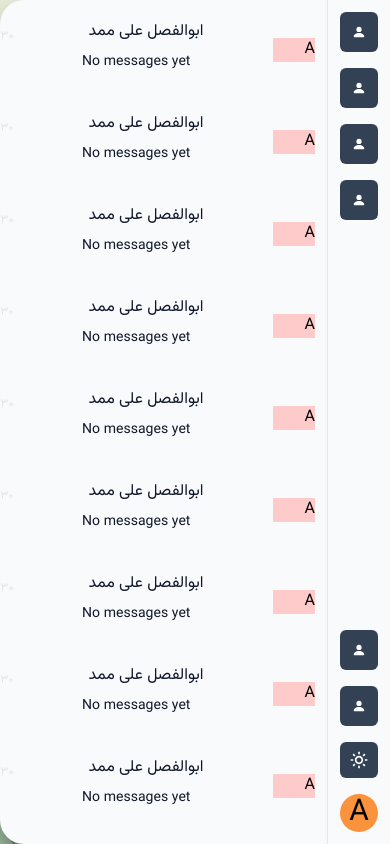
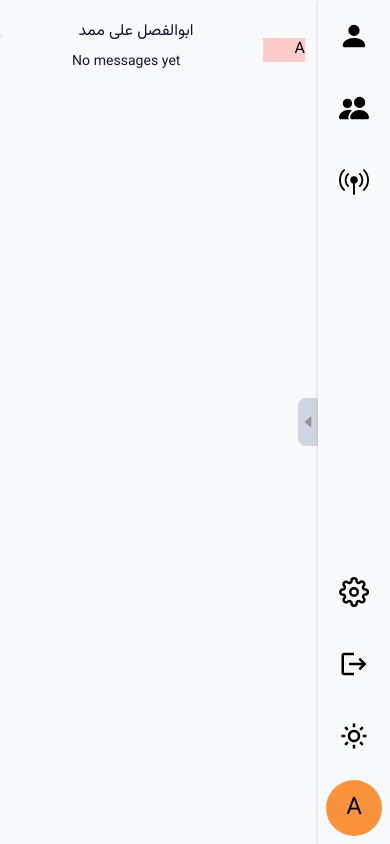
Before and after one commit to Mohaymen-Academy/FE-TEAM2-Messenger, a React (Vite) app: page /chat in a window 390 px wide. Built offline with nearby package versions, Linux system fonts and the light colour scheme.

Commit message:
work on layout responsiveness, finish desktop sidebar

```diff
--- a/src/App.tsx
+++ b/src/App.tsx
@@ -1,17 +1,14 @@
 import { useSelector } from "react-redux";
-import ThemeToggle from "./components/conversation/ThemeToggle";
-import { Route, Routes, useNavigate } from "react-router-dom";
+import { Route, Routes } from "react-router-dom";
 import Chat from "./pages/chat/Chat";
 import Auth from "./pages/auth/Auth";
 import SignUp from "./components/auth/SignUp";
 import Login from "./components/auth/Login";
 
 import Emoji from "./components/feed/input/Emoji";
-import { useEffect } from "react";
 import { StoreStateTypes } from "./utils/types";
 
 function App() {
-  const navigate = useNavigate();
   const { theme } = useSelector((store: StoreStateTypes) => store.app);
 
   // useEffect(() => {
--- a/src/components/conversation/ConversationItem.tsx
+++ b/src/components/conversation/ConversationItem.tsx
@@ -1,8 +1,7 @@
 import { FaDotCircle } from "react-icons/fa";
 import { useState } from "react";
-import { FiEdit3 } from "react-icons/fi";
-import { RiDeleteBinLine } from "react-icons/ri";
 import Paragraph from "../ui/paragraph/Paragraph";
+import { useNavigate, createSearchParams } from "react-router-dom";
 
 interface ConversationItemProps {
   conversation: any;
@@ -20,13 +19,19 @@ const ConversationItem: React.FC<ConversationItemProps> = ({
   onDeleteConversation,
 }) => {
   const [menuOpen, setMenuOpen] = useState(false);
+  const navigate = useNavigate();
 
   const conversationLatestMessage =
     conversation?.latestMessage?.body || "No messages yet";
 
   const handleClick = (event: React.MouseEvent) => {
     if (event.type === "click") {
-      // onClickConversation(conversation.id, hasSeenLatestMassage);
+      navigate({
+        pathname: "/chat",
+        search: createSearchParams({
+          conversationId: "111111",
+        }).toString(),
+      });
     } else if (event.type === "contextmenu") {
       event.preventDefault();
       setMenuOpen(true);
--- a/src/components/conversation/ConversationList.tsx
+++ b/src/components/conversation/ConversationList.tsx
@@ -12,111 +12,6 @@ const ConversationList: React.FC<ConversationListProps> = ({}) => {
         conversation={{ a: 1 }}
         isSelected={false}
       />
-      <ConversationItem
-        hasSeenLatestMassage
-        onDeleteConversation={() => {}}
-        onClickConversation={() => {}}
-        conversation={{ a: 1 }}
-        isSelected={false}
-      />
-      <ConversationItem
-        hasSeenLatestMassage
-        onDeleteConversation={() => {}}
-        onClickConversation={() => {}}
-        conversation={{ a: 1 }}
-        isSelected={false}
-      />{" "}
-      <ConversationItem
-        hasSeenLatestMassage
-        onDeleteConversation={() => {}}
-        onClickConversation={() => {}}
-        conversation={{ a: 1 }}
-        isSelected={false}
-      />{" "}
-      <ConversationItem
-        hasSeenLatestMassage
-        onDeleteConversation={() => {}}
-        onClickConversation={() => {}}
-        conversation={{ a: 1 }}
-        isSelected={false}
-      />{" "}
-      <ConversationItem
-        hasSeenLatestMassage
-        onDeleteConversation={() => {}}
-        onClickConversation={() => {}}
-        conversation={{ a: 1 }}
-        isSelected={false}
-      />{" "}
-      <ConversationItem
-        hasSeenLatestMassage
-        onDeleteConversation={() => {}}
-        onClickConversation={() => {}}
-        conversation={{ a: 1 }}
-        isSelected={false}
-      />{" "}
-      <ConversationItem
-        hasSeenLatestMassage
-        onDeleteConversation={() => {}}
-        onClickConversation={() => {}}
-        conversation={{ a: 1 }}
-        isSelected={false}
-      />{" "}
-      <ConversationItem
-        hasSeenLatestMassage
-        onDeleteConversation={() => {}}
-        onClickConversation={() => {}}
-        conversation={{ a: 1 }}
-        isSelected={false}
-      />{" "}
-      <ConversationItem
-        hasSeenLatestMassage
-        onDeleteConversation={() => {}}
-        onClickConversation={() => {}}
-        conversation={{ a: 1 }}
-        isSelected={false}
-      />{" "}
-      <ConversationItem
-        hasSeenLatestMassage
-        onDeleteConversation={() => {}}
-        onClickConversation={() => {}}
-        conversation={{ a: 1 }}
-        isSelected={false}
-      />{" "}
-      <ConversationItem
-        hasSeenLatestMassage
-        onDeleteConversation={() => {}}
-        onClickConversation={() => {}}
-        conversation={{ a: 1 }}
-        isSelected={false}
-      />{" "}
-      <ConversationItem
-        hasSeenLatestMassage
-        onDeleteConversation={() => {}}
-        onClickConversation={() => {}}
-        conversation={{ a: 1 }}
-        isSelected={false}
-      />{" "}
-      <ConversationItem
-        hasSeenLatestMassage
-        onDeleteConversation={() => {}}
-        onClickConversation={() => {}}
-        conversation={{ a: 1 }}
-        isSelected={false}
-      />{" "}
-      <ConversationItem
-        hasSeenLatestMassage
-        onDeleteConversation={() => {}}
-        onClickConversation={() => {}}
-        conversation={{ a: 1 }}
-        isSelected={false}
-      />{" "}
-      <ConversationItem
-        hasSeenLatestMassage
-        onDeleteConversation={() => {}}
-        onClickConversation={() => {}}
-        conversation={{ a: 1 }}
-        isSelected={false}
-      />
     </div>
   );
 };
--- a/src/components/conversation/ConversationWrapper.tsx
+++ b/src/components/conversation/ConversationWrapper.tsx
@@ -1,12 +1,21 @@
+import { useSearchParams } from "react-router-dom";
 import DesktopSidebar from "../desktopSideBar/DesktopSidebar";
 import ConversationList from "./ConversationList";
-import ThemeToggle from "./ThemeToggle";
+import { clsx } from "clsx";
 
 interface ConversationWrapperProps {}
 
 const ConversationWrapper: React.FC<ConversationWrapperProps> = ({}) => {
+  const [URLSearchParams] = useSearchParams();
+  const selectedConversation = URLSearchParams.get("conversationId");
   return (
-    <div className="w-full md:w-2/4 bg-gray-50 dark:bg-slate-700  backdrop-blur-[5px] flex flex-col relative shadow-2xl shadow-lime-950 dark:shadow-neutral-800 rounded-l-3xl">
+    <div
+      className={clsx(
+        "w-full bg-gray-50 dark:bg-slate-700 backdrop-blur-[5px] flex flex-col relative shadow-2xl shadow-lime-950 dark:shadow-neutral-800/50 rounded-l-none md:rounded-l-3xl transition md:opacity-100 md:scale-100",
+        { "opacity-0 scale-75": selectedConversation }
+      )}
+    >
+      {/* <div className="w-full bg-gray-50 dark:bg-slate-700 backdrop-blur-[5px] flex flex-col relative shadow-2xl shadow-lime-950 dark:shadow-neutral-800 rounded-l-3xl"></div> */}
       <div className="flex h-full">
         <DesktopSidebar />
         <div className="flex flex-col h-full w-full">
--- a/src/components/conversation/ThemeToggle.tsx
+++ b/src/components/conversation/ThemeToggle.tsx
@@ -9,17 +9,17 @@ const ThemeToggle = () => {
   return (
     <>
       <Button
-        // variant=""
+        variant="ghost"
         size="sm"
         onClick={() => dispatch(toggleTheme())}
-        className="group relative"
+        className="group relative w-14 h-14"
       >
         <BiSun
-          size={20}
+          size={30}
           className="rotate-0 scale-100 transition-all duration-300 dark:hover dark:-rotate-90 dark:scale-0 "
         />
         <BiMoon
-          size={20}
+          size={30}
           className="absolute rotate-90 scale-0 transition-all duration-300  dark:rotate-0 dark:scale-100"
         />
         <span className="sr-only">Toggle theme</span>
--- a/src/components/desktopSideBar/DesktopSidebar.tsx
+++ b/src/components/desktopSideBar/DesktopSidebar.tsx
@@ -1,35 +1,58 @@
-import React from "react";
 import Button from "../ui/button/Button";
-import { BsFillPersonFill } from "react-icons/bs";
+import { useState } from "react";
+import { clsx } from "clsx";
 import ThemeToggle from "../conversation/ThemeToggle";
+import {
+  BsBroadcastPin,
+  BsFillPeopleFill,
+  BsFillPersonFill,
+} from "react-icons/bs";
+import { MdLogout } from "react-icons/md";
+import { FiSettings } from "react-icons/fi";
+import { AiFillCaretLeft } from "react-icons/ai";
 
 const DesktopSidebar = () => {
+  const [show, setShow] = useState(true);
   return (
-    <div className="flex flex-col justify-between p-3 border-l dark:border-gray-700 items-center">
+    <div
+      className={clsx(
+        "p-2 border-l dark:border-gray-500 items-center shadow-md relative transition-all duration-500 max-w-[80px]",
+        { "!max-w-[0px] p-0": !show }
+      )}
+    >
+      <div
+        onClick={() => setShow(!show)}
+        className="absolute top-1/2 left-0 bg-slate-400 h-12 w-5 rounded-l-lg grid place-content-center -translate-x-full -translate-y-1/2 cursor-pointer opacity-40 hover:opacity-100 transition"
+      >
+        <AiFillCaretLeft
+          className={clsx("rotate-0 transition duration-500", {
+            "rotate-180": !show,
+          })}
+        />
+      </div>
+      <div className="w-full h-full flex flex-col justify-between overflow-hidden">
         <div className="flex flex-col gap-4">
-        <Button>
-          <BsFillPersonFill classNames="icon" />
-        </Button>
-        <Button variant="default" className="">
+          <Button variant="ghost" className="text-3xl w-14 h-14">
             <BsFillPersonFill />
           </Button>
-        <Button variant="default" className="">
-          <BsFillPersonFill />
+          <Button variant="ghost" className="text-3xl w-14 h-14">
+            <BsFillPeopleFill />
           </Button>
-        <Button variant="default" className="">
-          <BsFillPersonFill />
+          <Button variant="ghost" className="text-3xl w-14 h-14">
+            <BsBroadcastPin />
           </Button>
         </div>
         <div className="flex flex-col gap-4">
-        <Button variant="default" className="">
-          <BsFillPersonFill />
+          <Button variant="ghost" className="text-3xl w-14 h-14">
+            <FiSettings />
           </Button>
-        <Button variant="default" className="">
-          <BsFillPersonFill />
+          <Button variant="ghost" className="text-3xl w-14 h-14">
+            <MdLogout />
           </Button>
           <ThemeToggle />
-        <div className="w-full aspect-square bg-orange-400 rounded-full text-3xl grid place-content-center">
+          <div className="w-full aspect-square bg-orange-400 rounded-full text-2xl grid place-content-center">
             A
+          </div>
         </div>
       </div>
     </div>
--- a/src/components/feed/FeedWrapper.tsx
+++ b/src/components/feed/FeedWrapper.tsx
@@ -1,14 +1,36 @@
+import { useNavigate, useSearchParams } from "react-router-dom";
 import MessageInput from "./messages/MessageInput";
 import Messages from "./messages/Messages";
+import clsx from "clsx";
+import Button from "../ui/button/Button";
 
 interface FeedWrapperProps {
   userId: string;
 }
 
 const FeedWrapper: React.FC<FeedWrapperProps> = ({ userId }) => {
+  const navigate = useNavigate();
+  const [URLSearchParams] = useSearchParams();
+  const selectedConversation = URLSearchParams.get("conversationId");
   return (
-    <div className="w-full flex flex-col">
+    <div
+      className={clsx(
+        "absolute left-[-100%] md:static h-screen w-screen flex flex-col transition-[left] bg-black/20 md:bg-transparent dark:bg-transparent",
+        {
+          "left-[0%]": selectedConversation,
+        }
+      )}
+    >
       <>
+        <Button
+          size={"sm"}
+          className="w-1/4 mr-auto"
+          onClick={() => {
+            navigate("/chat");
+          }}
+        >
+          back (for test)
+        </Button>
         <div className="flex overflow-hidden justify-end h-[0px] flex-grow flex-col ">
           <Messages conversationId="12" userId={userId} />
         </div>
--- a/src/components/ui/button/Button.tsx
+++ b/src/components/ui/button/Button.tsx
@@ -15,7 +15,7 @@ export const buttonVariants = cva(
         link: "bg-transparent underline-offset-4 hover:underline text-slate-900 dark:text-slate-100",
       },
       size: {
-        default: "h-10 p-3",
+        default: "h-10",
         sm: "h-9 px-2 rounded-md",
         lg: "h-11 px-8 rounded-md",
       },
@@ -23,7 +23,6 @@ export const buttonVariants = cva(
     defaultVariants: {
       variant: "default",
       size: "default",
-      // square: "default",
     },
   }
 );
@@ -44,7 +43,6 @@ const Button: React.FC<ButtonProps> = forwardRef<
       className={merge(
         buttonVariants({
           variant,
-          // square,
           size,
           className,
         })
--- a/src/pages/chat/Chat.tsx
+++ b/src/pages/chat/Chat.tsx
@@ -1,5 +1,4 @@
 import ConversationWrapper from "@/components/conversation/ConversationWrapper";
-import DesktopSidebar from "@/components/desktopSideBar/DesktopSidebar";
 import FeedWrapper from "@/components/feed/FeedWrapper";
 
 const Chat = () => {
@@ -8,7 +7,6 @@ const Chat = () => {
       <div className="flex h-screen">
         <ConversationWrapper />
         <FeedWrapper userId="232" />
-        <DesktopSidebar />
       </div>
     </div>
   );
```
Lines whose indentation alone changed are shown as unchanged.
